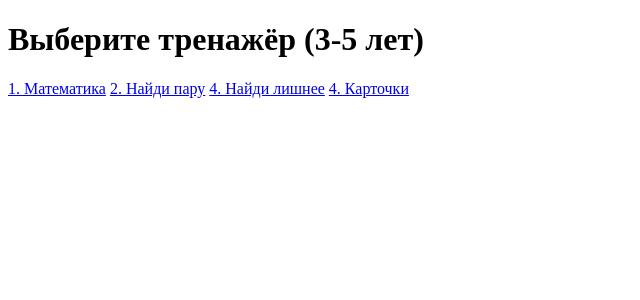
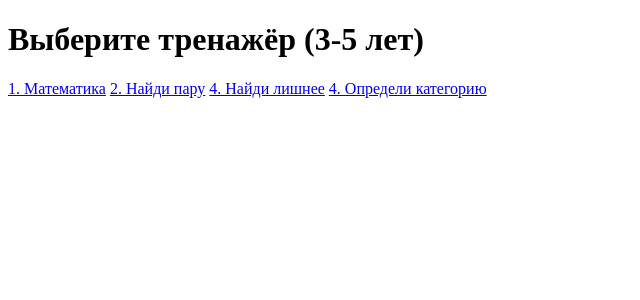
Before and after one commit to Rina2003123/webapp, a Flask app: page /age3-5 in a window 1280 px wide. Shown: the top 300 px of the page, without its empty margins (0-640 px from the left). Run offline with Flask 3, Linux system fonts and the light colour scheme.

Commit message:
изменен маршрут

```diff
--- a/templates/age3_5.html
+++ b/templates/age3_5.html
@@ -13,7 +13,7 @@
             <a href="{{ url_for('math3_5') }}" class="game-link">1. Математика</a>
             <a href="{{ url_for('pair_game') }}" class="game-link">2. Найди пару</a>
             <a href="{{ url_for('odd_one_out') }}" class="game-link">4. Найди лишнее</a>
-            <a href="{{ url_for('memory_game') }}" class="game-link">4. Карточки</a>
+            <a href="{{ url_for('reaction_game') }}" class="game-link">4. Определи категорию</a>
         </div>
     </div>
 </body>
```
